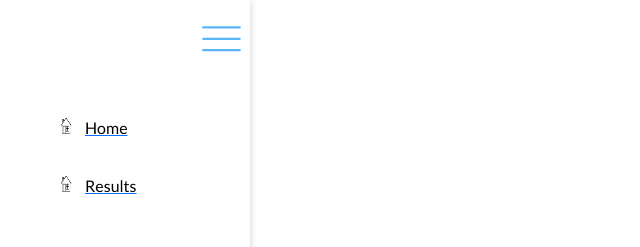
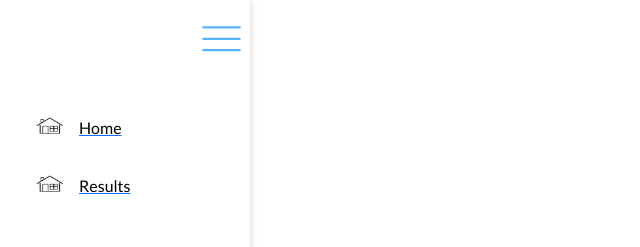
Before and after one commit to NaZaR3413/AI-for-education-Hackathon, a React (Create React App) app in the folder frontend/: page /home in a window 1280 px wide. Shown: the top 247 px of the page, without its empty margins (0-640 px from the left). Built offline with nearby package versions, Linux system fonts and the light colour scheme.

Commit message:
fixed navbar

```diff
--- a/frontend/src/navbar-components/navbar.js
+++ b/frontend/src/navbar-components/navbar.js
@@ -21,10 +21,11 @@ const CustomNav = ({ li }) => {
         {li.map((item, index) => (
           <div className="navbar__li-box" key={index}>
             <Link to={item[2] || "/"} style={{ display: "flex", alignItems: "center" }}>
-              <img viewBox="0 0 41 28" width="41" height="28"
+              <img  width="35" height="28"
                 src={item[1]}
                 alt={item[0]}
-                style={{ paddingLeft: window === false ? 27 : 17 }}
+                // style attribute blow is used to adjust the img size for the open and closed window as needed.
+                // style={{ paddingLeft: window === false ? 0 : 0 }}
               />
               <li
                 className="navbar__li"
```
